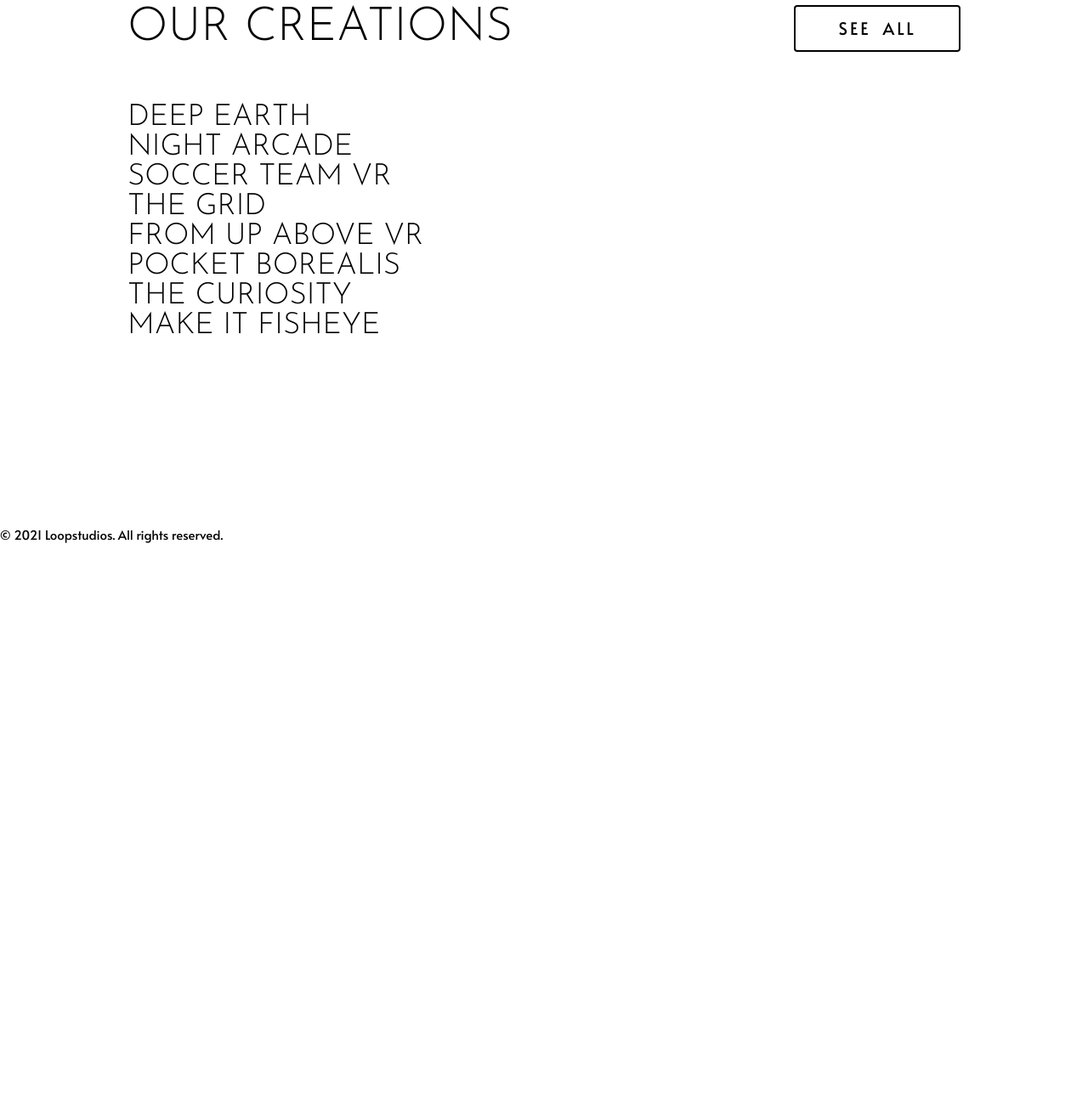
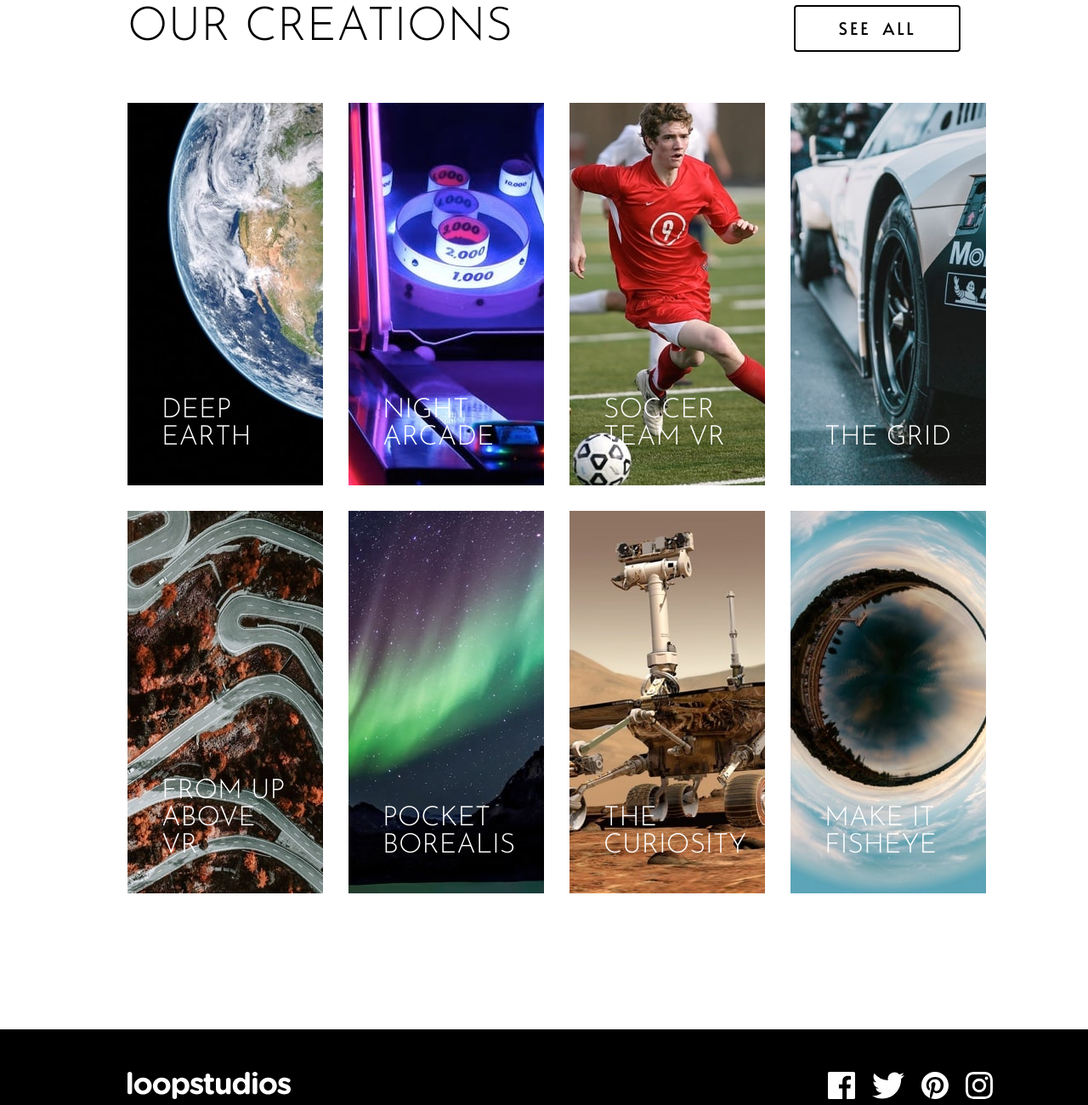
Before and after one commit to Tomascabfer4/prueba2_Tomas_Cabello_DIW, a plain HTML site: page index.html in a window 1280 px wide. Shown: the part 1420-2720 px from the top of the page at 85% size. Before the commit the page ends 2059 px from the top, so only its background shows below. Drawn offline with Linux system fonts and the light colour scheme.

Commit message:
Cuarto Commit

```diff
--- a/index.html
+++ b/index.html
@@ -45,24 +45,44 @@
           <h2>Our creations</h2>
           <button>See all</button>
         </div>
+        <div class="galeria">
+          <div class="imagen imagenDeepEarth">
             <h3>Deep earth</h3>
+          </div>
+          <div class="imagen imagenNightArcade">
             <h3>Night arcade</h3>
+          </div>
+          <div class="imagen imagenSoccerTeamVR">
             <h3>Soccer team VR</h3>
+          </div>
+          <div class="imagen imagenTheGrid">
             <h3>The grid</h3>
+          </div>
+          <div class="imagen imagenFromUpAboveVR">
             <h3>From up above VR</h3>
+          </div>
+          <div class="imagen imagenPocketBorealis">
             <h3>Pocket borealis</h3>
+          </div>
+          <div class="imagen imagenTheCuriosity">
             <h3>The curiosity</h3>
+          </div>
+          <div class="imagen imagenMakeItFisheye">
             <h3>Make it fisheye</h3>
+          </div>
+        </div>
       </div>
     </section>
 
     <footer>
       <div class="logosFooter">
         <img src="./images/logo.svg" alt="" />
-        <img src="./images/facebook.svg" alt="" />
-        <img src="./images/twitter.svg" alt="" />
-        <img src="./images/instagram.svg" alt="" />
-        <img src="./images/youtube.svg" alt="" />
+        <div class="redesSociales">
+          <img src="./images/icon-facebook.svg" alt="" />
+          <img src="./images/icon-twitter.svg" alt="" />
+          <img src="./images/icon-pinterest.svg" alt="" />
+          <img src="./images/icon-instagram.svg" alt="" />
+        </div>
       </div>
       <div class="parteAbajoFooter">
         <div class="enlaces">
--- a/style.css
+++ b/style.css
@@ -106,9 +106,85 @@ button {
   border-radius: 4px;
 }
 
-h3 {
+.galeria {
+  display: grid;
+  grid-template-columns: repeat(4, 1fr);
+  gap: 30px;
+}
+
+.imagen {
+  height: 450px;
+  background-size: cover;
+  background-position: center;
+  display: flex;
+  align-items: flex-end;
+  padding: 40px;
+  position: relative;
+}
+
+.imagen h3 {
   font-family: "Josefin Sans", sans-serif;
-  font-size: 35px;
+  font-size: 32px;
   font-weight: 300;
   text-transform: uppercase;
+  color: var(--White);
+  z-index: 1;
+  width: 150px;
+  line-height: 1;
 }
+
+.imagenDeepEarth {
+  background-image: url("./images/desktop/image-deep-earth.jpg");
+}
+.imagenNightArcade {
+  background-image: url("./images/desktop/image-night-arcade.jpg");
+}
+.imagenSoccerTeamVR {
+  background-image: url("./images/desktop/image-soccer-team.jpg");
+}
+.imagenTheGrid {
+  background-image: url("./images/desktop/image-grid.jpg");
+}
+.imagenFromUpAboveVR {
+  background-image: url("./images/desktop/image-from-above.jpg");
+}
+.imagenPocketBorealis {
+  background-image: url("./images/desktop/image-pocket-borealis.jpg");
+}
+.imagenTheCuriosity {
+  background-image: url("./images/desktop/image-curiosity.jpg");
+}
+.imagenMakeItFisheye {
+  background-image: url("./images/desktop/image-fisheye.jpg");
+}
+
+footer {
+  padding: 50px 150px;
+  background-color: var(--Black);
+}
+
+.logosFooter {
+  display: flex;
+  margin-bottom: 25px;
+  justify-content: space-between;
+}
+
+.redesSociales {
+  display: flex;
+  gap: 20px;
+}
+
+.parteAbajoFooter {
+  display: flex;
+  justify-content: space-between;
+}
+
+.enlaces {
+  display: flex;
+  gap: 15px;
+  color: var(--Grey200);
+}
+
+.parteAbajoFooter p {
+  color: var(--Grey200);
+}
```
Lines whose indentation alone changed are shown as unchanged.
